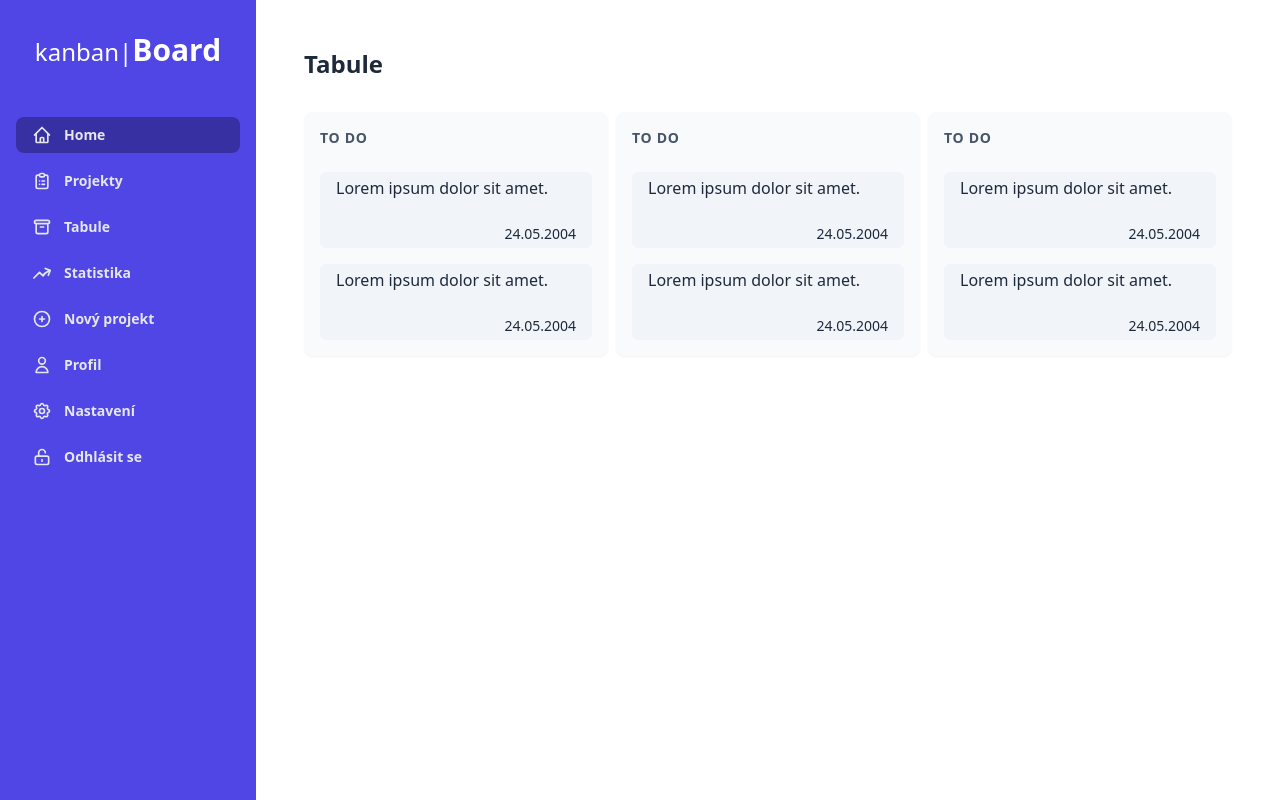
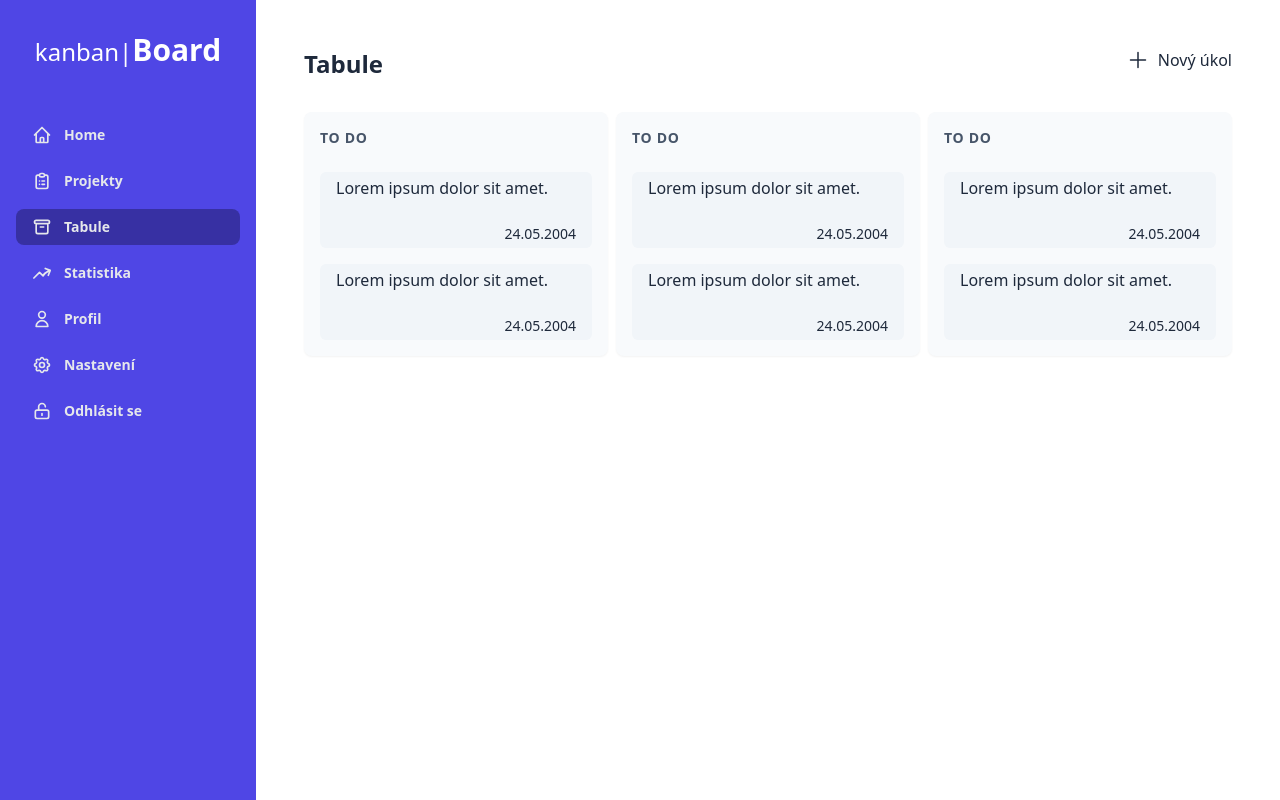
Before and after one commit to jelinekjakub/KanbanBoard, a Flask app: page /board in a window 1280 px wide. Run offline with Flask 3, Linux system fonts and the light colour scheme; the visitor is signed in with stand-in values (Sample User, id 1); parts of the project's set-up code (start-up, migrations or seed data) failed here and were passed over; some libraries are stand-ins or nearby versions.

Commit message:
menu functionality tweak

```diff
--- a/app/routes.py
+++ b/app/routes.py
@@ -12,7 +12,7 @@ def not_found(e):
 @app.route('/')
 @app.route('/index')
 def index():
-    return render_template('index.html')
+    return render_template('index.html', menu_page='home')
 
 
 @app.route('/login', methods=['GET', 'POST'])
@@ -20,7 +20,7 @@ def login():
     if request.method == 'POST':
         return User().login()
     else:
-        return render_template('login.html')
+        return render_template('login.html', menu_page='login')
 
 
 @app.route('/register', methods=['GET', 'POST'])
@@ -28,7 +28,7 @@ def register():
     if request.method == 'POST':
         return User().register()
     else:
-        return render_template('register.html')
+        return render_template('register.html', menu_page='login')
 
 
 @app.route('/logout')
@@ -39,28 +39,28 @@ def logout():
 @app.route('/board')
 @auth
 def board():
-    return render_template('board.html')
+    return render_template('task/board.html', menu_page='tasks')
 
 
 @app.route('/task')
 def task_show():
     # id
-    return render_template('task/show.html')
+    return render_template('task/show.html', menu_page='tasks')
 
 
 @app.route('/task/edit')
 def task_edit():
     # id
-    return render_template('task/edit.html')
+    return render_template('task/edit.html', menu_page='tasks')
 
 
 @app.route('/projects')
 @auth
 def project_index():
-    return render_template('project/index.html')
+    return render_template('project/index.html', menu_page='projects')
 
 
 @app.route('/project/new')
 @auth
 def project_create():
-    return render_template('project/create.html')
+    return render_template('project/create.html', menu_page='projects')
--- a/app/templates/layouts/default.html
+++ b/app/templates/layouts/default.html
@@ -12,8 +12,8 @@
     {% include "components/logo.html" %}
     <ul class="pt-12 flex flex-col gap-2">
         <li class="my-px">
-            <a href="#"
-               class="flex flex-row items-center px-4 py-2 rounded-lg bg-indigo-800">
+            <a href="{{ url_for('index') }}"
+               class="flex flex-row items-center px-4 py-2 rounded-lg {{ 'bg-indigo-800' if menu_page == 'home' else 'hover:bg-indigo-700' }}">
                     <span class="flex items-center justify-center text-lg">
                         <svg fill="none"
                              stroke-linecap="round"
@@ -29,8 +29,8 @@
             </a>
         </li>
         <li class="my-px">
-            <a href="/projects"
-               class="flex flex-row items-center px-4 py-2 rounded-lg hover:bg-indigo-800">
+            <a href="{{ url_for('project_index') }}"
+               class="flex flex-row items-center px-4 py-2 rounded-lg {{ 'bg-indigo-800' if menu_page == 'projects' else 'hover:bg-indigo-700' }}">
                     <span class="flex items-center justify-center text-lg">
                         <svg fill="none"
                              stroke-linecap="round"
@@ -46,8 +46,8 @@
             </a>
         </li>
         <li class="my-px">
-            <a href="/board"
-               class="flex flex-row items-center px-4 py-2 rounded-lg hover:bg-indigo-800">
+            <a href="{{ url_for('board') }}"
+               class="flex flex-row items-center px-4 py-2 rounded-lg {{ 'bg-indigo-800' if menu_page == 'tasks' else 'hover:bg-indigo-700' }}">
                     <span class="flex items-center justify-center text-lg">
                         <svg fill="none"
                              stroke-linecap="round"
@@ -64,7 +64,7 @@
         </li>
         <li class="my-px">
             <a href="#"
-               class="flex flex-row items-center px-4 py-2 rounded-lg hover:bg-indigo-800">
+               class="flex flex-row items-center px-4 py-2 rounded-lg {{ 'bg-indigo-800' if menu_page == 'stats' else 'hover:bg-indigo-700' }}">
                     <span class="flex items-center justify-center text-lg">
                         <svg xmlns="http://www.w3.org/2000/svg" fill="none" viewBox="0 0 24 24" stroke-width="2" stroke="currentColor" class="size-5">
                           <path stroke-linecap="round" stroke-linejoin="round" d="M2.25 18 9 11.25l4.306 4.306a11.95 11.95 0 0 1 5.814-5.518l2.74-1.22m0 0-5.94-2.281m5.94 2.28-2.28 5.941" />
@@ -75,24 +75,7 @@
         </li>
         <li class="my-px">
             <a href="#"
-               class="flex flex-row items-center px-4 py-2 rounded-lg hover:bg-indigo-800">
-                    <span class="flex items-center justify-center text-lg">
-                        <svg fill="none"
-                             stroke-linecap="round"
-                             stroke-linejoin="round"
-                             stroke-width="2"
-                             viewBox="0 0 24 24"
-                             stroke="currentColor"
-                             class="size-5">
-                            <path d="M12 9v3m0 0v3m0-3h3m-3 0H9m12 0a9 9 0 11-18 0 9 9 0 0118 0z"></path>
-                        </svg>
-                    </span>
-                <span class="ml-3">Nový projekt</span>
-            </a>
-        </li>
-        <li class="my-px">
-            <a href="#"
-               class="flex flex-row items-center px-4 py-2 rounded-lg hover:bg-indigo-800">
+               class="flex flex-row items-center px-4 py-2 rounded-lg {{ 'bg-indigo-800' if menu_page == 'profile' else 'hover:bg-indigo-700' }}">
                     <span class="flex items-center justify-center text-lg">
                         <svg fill="none"
                              stroke-linecap="round"
@@ -109,7 +92,7 @@
         </li>
         <li class="my-px">
             <a href="#"
-               class="flex flex-row items-center px-4 py-2 rounded-lg hover:bg-indigo-800">
+               class="flex flex-row items-center px-4 py-2 rounded-lg {{ 'bg-indigo-800' if menu_page == 'settings' else 'hover:bg-indigo-700' }}">
                     <span class="flex items-center justify-center text-lg">
                         <svg fill="none"
                              stroke-linecap="round"
@@ -127,7 +110,7 @@
         </li>
         <li class="my-px">
             <a href="{{ '/logout' if session['auth'] else '/login' }}"
-               class="flex flex-row items-center px-4 py-2 rounded-lg hover:bg-indigo-800">
+               class="flex flex-row items-center px-4 py-2 rounded-lg {{ 'bg-indigo-800' if menu_page == 'login' else 'hover:bg-indigo-700' }}">
                     <span class="flex items-center justify-center text-lg">
                         <svg fill="none"
                              stroke-linecap="round"
--- a/app/templates/board.html
+++ b/app/templates/task/board.html
@@ -3,6 +3,18 @@
 {% block title %}Tabule{% endblock %}
 {% block content %}
 <main class="flex bg-white p-12 w-full text-slate-800">
+    <div class="flex-none flex-row absolute top-0 right-0 pr-12 pt-12">
+        <div class="flex gap-12 flex-row items-center">
+            <a href="">
+                <div class="flex flex-row gap-2">
+                    <svg xmlns="http://www.w3.org/2000/svg" fill="none" viewBox="0 0 24 24" stroke-width="1.5" stroke="currentColor" class="size-6">
+                        <path stroke-linecap="round" stroke-linejoin="round" d="M12 4.5v15m7.5-7.5h-15" />
+                    </svg>
+                    Nový úkol
+                </div>
+            </a>
+        </div>
+    </div>
     <div class="flex flex-col w-full">
         <h1 class="text-2xl mb-8 font-semibold ">Tabule</h1>
         <div class="grid grid-cols-3 gap-2">
```
